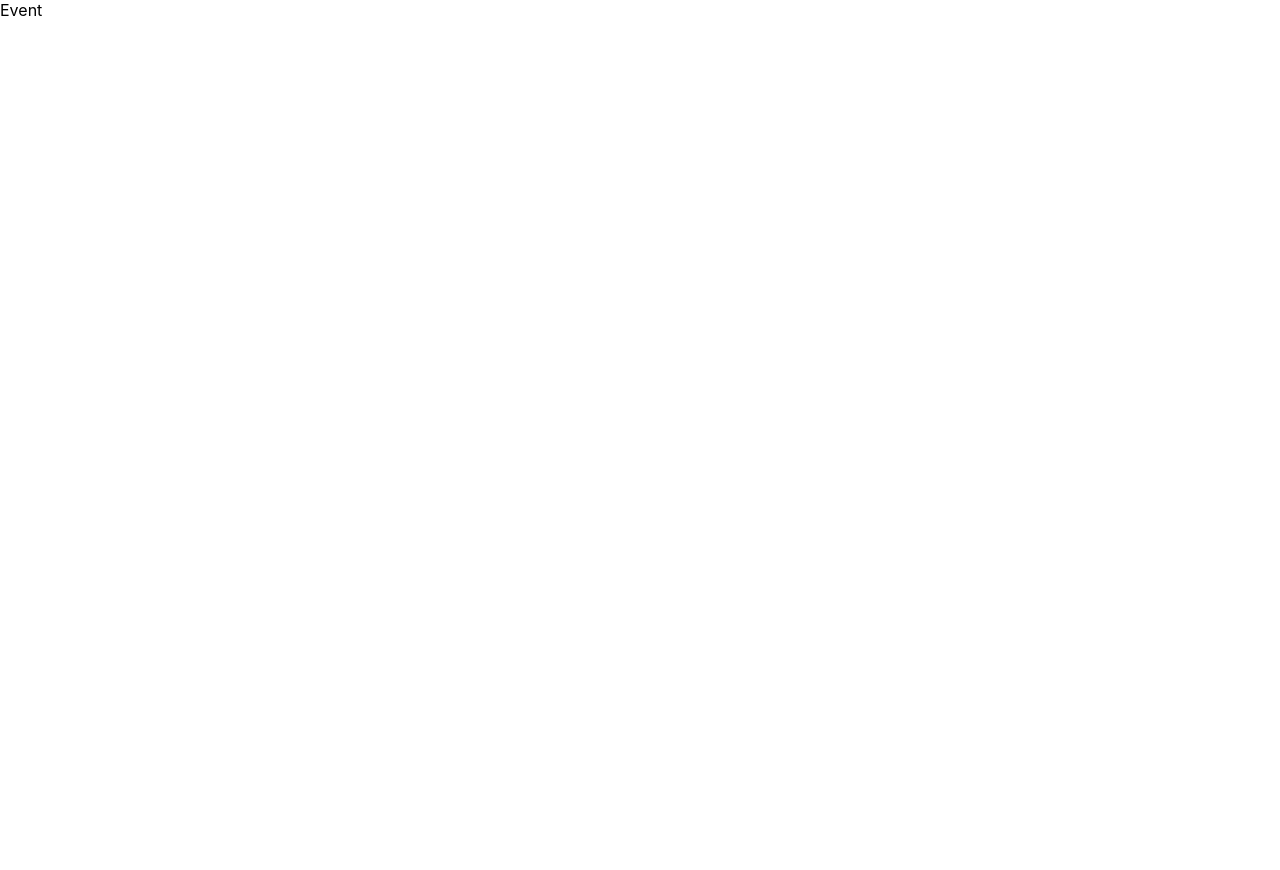
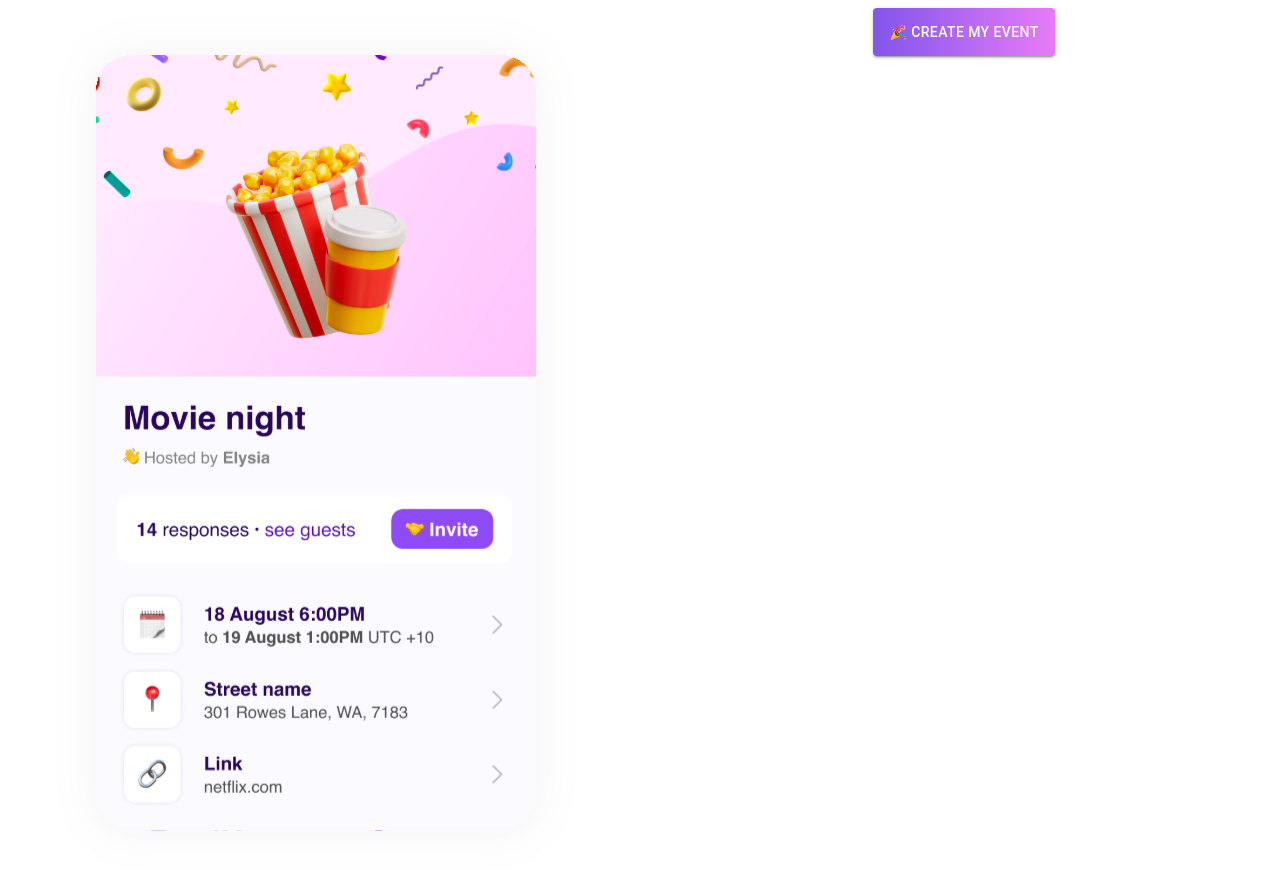
Before and after one commit to u1810291/test-project, a React (Create React App) app: page / in a window 1280 px wide. Shown: the top 870 px of the page. Before the commit the page ends 800 px from the top, so only its background shows below. Built offline with nearby package versions, Linux system fonts and the light colour scheme.

Commit message:
feat: customizing index page

```diff
--- a/package.json
+++ b/package.json
@@ -6,6 +6,7 @@
     "@emotion/react": "^11.10.4",
     "@emotion/styled": "^11.10.4",
     "@mui/material": "^5.10.6",
+    "@mui/styles": "^5.10.6",
     "@testing-library/jest-dom": "^5.14.1",
     "@testing-library/react": "^13.0.0",
     "@testing-library/user-event": "^13.2.1",
--- a/src/App.tsx
+++ b/src/App.tsx
@@ -1,6 +1,6 @@
 import React from 'react';
 import './App.css';
-import { BrowserRouter as Router, Routes, Route } from 'react-router-dom';
+import { BrowserRouter as Router, Routes, Route, Navigate } from 'react-router-dom';
 import { EventList, EventCreate } from './feature/event';
 import { Layout } from './layouts/Layout';
 
@@ -11,6 +11,7 @@ function App() {
         <Route path='/' element={<Layout/>}>
           <Route index element={<EventList/>}/>
           <Route path='create' element={<EventCreate/>}/>
+          <Route path="*" element={<Navigate replace to='/'/>} />
         </Route>
       </Routes>
     </Router>
--- a/src/components/Button/index.tsx
+++ b/src/components/Button/index.tsx
@@ -1,5 +1,10 @@
-import React from 'react'
+import React from 'react';
+import ButtonComponent from '@mui/material/Button';
+import { useStyles } from './style';
 
-export const Button = () => (
-  <div>index</div>
-)
+export const Button = ({ title }: { title: string }) => {
+  const classes = useStyles();
+  return(
+    <ButtonComponent className={classes.root} variant='contained'>{title}</ButtonComponent>
+  )
+}
--- a/src/components/Button/style.ts
+++ b/src/components/Button/style.ts
@@ -1 +1,13 @@
-export const style = '';
+import { makeStyles } from '@mui/styles';
+
+export const useStyles = makeStyles({
+  root: {
+    background: 'linear-gradient(90deg, #8456EC 3.25%, #E87BF8 100%)',
+    border: 0,
+    borderRadius: 3,
+    boxShadow: '0 3px 5px 2px rgba(255, 105, 135, .3)',
+    color: 'white',
+    height: 48,
+    padding: '0 30px',
+  },
+});
--- a/src/feature/event/layouts/EventList.tsx
+++ b/src/feature/event/layouts/EventList.tsx
@@ -1,5 +1,26 @@
-import React from 'react'
+import React from 'react';
+import { Button } from '../../../components/Button';
+import Box from '@mui/material/Box';
+import Grid from '@mui/material/Grid';
+import {ReactComponent as CreateIMG} from '../../../assets/create-event.svg';
+import { Item, useStyles } from './style'
 
-export const EventList = () => (
-  <div>Event</div>
-)
+export const EventList = () => {
+  const classes = useStyles();
+  return(
+    <Box className={classes.root} sx={{ flexGrow: 1 }}>
+      <Grid className={classes.grid} container spacing={2}>
+        <Grid item xs={6}>
+          <Item>
+            <CreateIMG />
+          </Item>
+        </Grid>
+        <Grid item xs={6}>
+          <Item>
+            <Button title='🎉 Create my event'/>
+          </Item>
+        </Grid>
+      </Grid>
+    </Box>
+  )
+}
--- /dev/null
+++ b/src/feature/event/layouts/style.ts
@@ -0,0 +1,26 @@
+import { styled, Theme } from '@mui/material/styles';
+import Paper from '@mui/material/Paper';
+import { makeStyles } from '@mui/styles';
+
+export const Item = styled(Paper)(({ theme }: { theme: Theme }) => ({
+  backgroundColor: theme.palette.mode === 'dark' ? '#1A2027' : '#fff',
+  ...theme.typography.body2,
+  padding: theme.spacing(1),
+  textAlign: 'center',
+  color: theme.palette.text.secondary,
+  border: 'none',
+  outline: 'none',
+  boxShadow: 'none',
+  height: '100%',
+}));
+
+export const useStyles = makeStyles({
+  root: {
+    width: '100vw',
+    height: '100vh',
+    padding: 0,
+  },
+  grid: {
+    height: '100vh',
+  }
+})
--- a/src/layouts/Layout.tsx
+++ b/src/layouts/Layout.tsx
@@ -2,8 +2,6 @@ import { Outlet } from "react-router-dom";
 
 export const Layout = () => {
   return (
-    <>
-      <Outlet />
-    </>
+    <Outlet />
   )
 };
```
Also changed, not shown: src/assets/create-event.svg (added), 1 other file (tests, documents, lock files or other folders).
